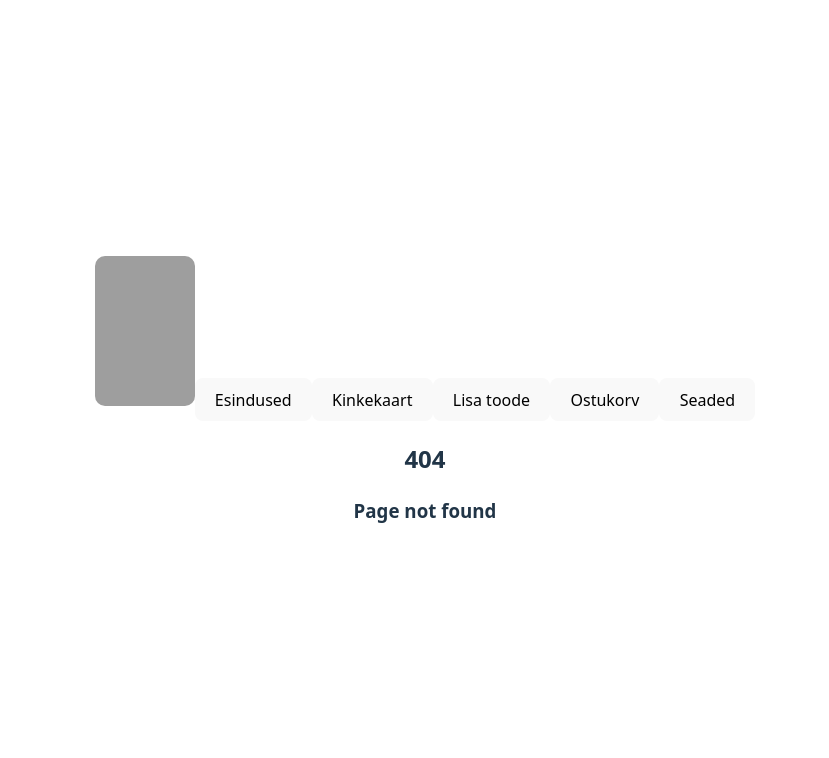
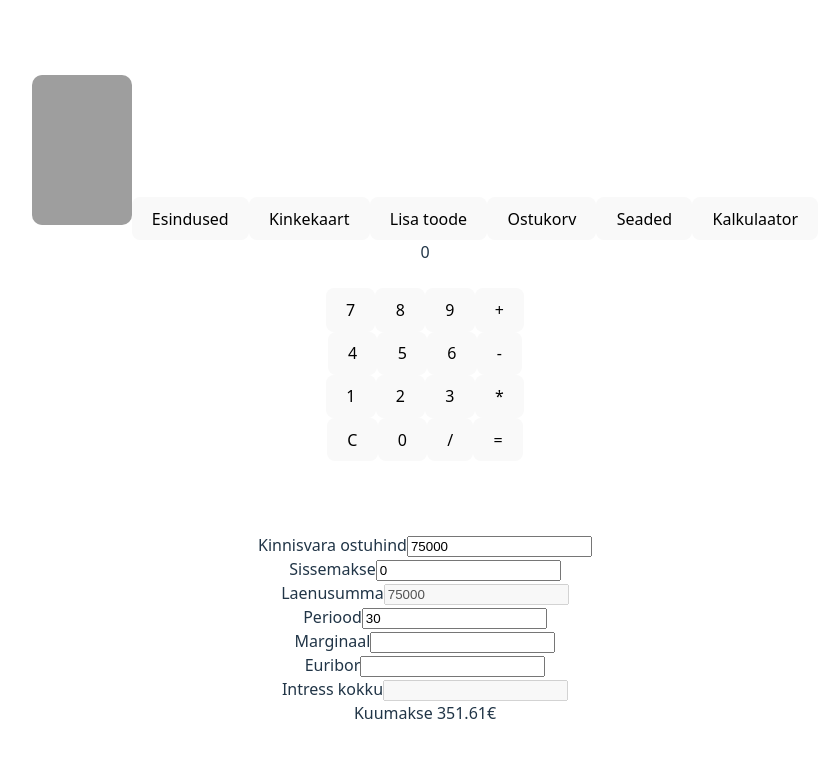
Before and after one commit to hallapmark/veebipood, a React (Vite) app: page /kalkulaator in a window 1280 px wide. Before the commit this address had no page. Shown: the top 758 px of the page, without its empty margins (215-1044 px from the left). Built offline with nearby package versions, Linux system fonts and the light colour scheme; grey boxes are pictures that could not be loaded.

Commit message:
Add loan calculator
Also a standard calculator for practice. WIP

```diff
--- a/src/App.css
+++ b/src/App.css
@@ -18,3 +18,8 @@
 .pilt:active {
   transform: scale(95%);
 }
+
+button:disabled {
+  cursor: default;
+  border: none;
+}
--- a/src/App.jsx
+++ b/src/App.jsx
@@ -1,4 +1,4 @@
-import { useState } from 'react'
+// import { useState } from 'react'
 // import reactLogo from './assets/react.svg'
 // import viteLogo from '/vite.svg'
 import './App.css'
@@ -10,6 +10,7 @@ import LisaToode from './pages/LisaToode'
 import Seaded from './pages/Seaded'
 import NotFound from './pages/NotFound'
 import Kinkekaardid from './pages/Kinkekaardid'
+import Kalkulaator from './pages/Kalkulaator'
 
 function App() {
   //const [count, setCount] = useState(0)
@@ -41,6 +42,10 @@ function App() {
         <button>Seaded</button>
       </Link>
 
+      <Link to="/kalkulaator">
+        <button>Kalkulaator</button>
+      </Link>
+
       <Routes>
         <Route path="/" element={ <Avaleht /> } />
         <Route path="/esindused" element={ <Esindused /> } />
@@ -48,6 +53,7 @@ function App() {
         <Route path="/lisa-toode" element={ <LisaToode /> } />
         <Route path="/ostukorv" element={ <Ostukorv /> } />
         <Route path="/seaded" element={ <Seaded /> } />
+        <Route path="/kalkulaator" element={ <Kalkulaator />} />
         <Route path="/*" element={ <NotFound /> } />
 
       </Routes>
--- /dev/null
+++ b/src/components/LaenuKalkulaator.jsx
@@ -0,0 +1,44 @@
+import { useRef, useState } from "react";
+
+function LaenuKalkulaator() {
+  const [kuumakse, setKuumakse] = useState(351.61);
+  const [laenusumma, setLaenusumma] = useState(75000);
+
+  const ostuhindRef = useRef();
+  const sissemakseRef = useRef();
+  const perioodRef = useRef();
+  const marginaalRef = useRef();
+  const euriborRef = useRef();
+
+  function arvutaKuumakse() {
+    setLaenusumma(ostuhindRef.current.value - sissemakseRef.current.value)
+
+    setKuumakse((ostuhindRef.current.value - sissemakseRef.current.value)
+    / 12 / perioodRef.current.value);
+  }
+
+  return (
+    <div>
+      <label>Kinnisvara ostuhind</label>
+      <input defaultValue={75000} ref={ostuhindRef} onChange={arvutaKuumakse} type="text" /><br />
+      <label>Sissemakse</label>
+      <input defaultValue={0} ref={sissemakseRef} onChange={arvutaKuumakse} type="text" /><br />
+      <label>Laenusumma</label>
+      <input value={laenusumma} disabled type="text" /><br />
+      <label>Periood</label>
+      <input defaultValue={30} ref={perioodRef} onChange={arvutaKuumakse} type="text" /><br />
+      <label>Marginaal</label>
+      <input ref={marginaalRef} onChange={arvutaKuumakse} type="text" /><br />
+      <label>Euribor</label>
+      <input ref={euriborRef} onChange={arvutaKuumakse} type="text" /><br />
+      <label>Intress kokku</label>
+      <input disabled type="text" /><br />
+      { laenusumma < 10000000 && laenusumma > 20000 ?
+        <div>Kuumakse {kuumakse.toFixed(2)}€</div> :
+        <div>Laenusumma võib olla vahemikus 20 000-10 000 000</div>
+      }
+    </div>
+  )
+}
+
+export default LaenuKalkulaator
--- /dev/null
+++ b/src/components/TavaKalkulaator.jsx
@@ -0,0 +1,59 @@
+import { useState } from "react";
+
+function Tavakalkulaator() {
+  const [number1, setNumber1] = useState(0);
+  const [operator, setOperator] = useState("");
+  const [number2, setNumber2] = useState();
+  const [isResult, setIsResult] = useState(false);
+
+  function setNumber(nr) {
+    if (operator === "") {
+      setNumber1(nr);
+    } else {
+      setNumber2(nr);
+    }
+  }
+
+  function reset() {
+    setNumber1(0);
+    setOperator("");
+    setNumber2();
+    setIsResult(false);
+  }
+
+  return (
+    <div>
+      <span>{number1} {operator} </span>
+      {number2 >=0 && <span>{number2} </span>}
+      <span>
+        {operator === "+" && isResult && <span> = {number1 + number2}</span>}
+        {operator === "-" && isResult && <span> = {number1 - number2}</span>}
+        {operator === "*" && isResult && <span> = {number1 * number2}</span>}
+        {operator === "/" && isResult && <span> = {number1 / number2}</span>}
+      </span>
+      <br />
+      <br />
+      <button onClick={() => setNumber(7)}>7</button>
+      <button onClick={() => setNumber(8)}>8</button>
+      <button onClick={() => setNumber(9)}>9</button>
+      <button onClick={() => setOperator("+")}>+</button>
+      <br />
+      <button onClick={() => setNumber(4)}>4</button>
+      <button onClick={() => setNumber(5)}>5</button>
+      <button onClick={() => setNumber(6)}>6</button>
+      <button onClick={() => setOperator("-")}>-</button>
+      <br />
+      <button onClick={() => setNumber(1)}>1</button>
+      <button onClick={() => setNumber(2)}>2</button>
+      <button onClick={() => setNumber(3)}>3</button>
+      <button onClick={() => setOperator("*")}>*</button>
+      <br />
+      <button onClick={reset}>C</button>
+      <button onClick={() => setNumber(0)}>0</button>
+      <button onClick={() => setOperator("/")}>/</button>
+      <button onClick={() => setIsResult(true)}>=</button>
+    </div>
+  );
+}
+
+export default Tavakalkulaator
--- a/src/main.jsx
+++ b/src/main.jsx
@@ -3,6 +3,8 @@ import { createRoot } from 'react-dom/client'
 import './index.css'
 import App from './App.jsx'
 import { BrowserRouter } from "react-router-dom"
+// created with: npm create vite veebipood
+// npm run dev
 
 // URLi vahetuseks (navigeerimiseks):
 // 1. npm i react-router-dom (node-modules kasuta sobilikud koodifailid)
--- a/src/pages/Avaleht.jsx
+++ b/src/pages/Avaleht.jsx
@@ -1,8 +1,55 @@
 //rafce ja rfce; rafc variant ka olemas; rfc samuti. ES7+ Pluginist need
 
+import { useState } from "react"
+import laigitud from "../assets/laigitud.svg";
+import mittelaigitud from "../assets/mittelaigitud.svg";
+
 function Avaleht() {
+  const [kogus, setKogus] = useState(0);
+  const [sonum, setSonum] = useState("Muuda kogus!");
+  const [like, setLike] = useState(false);
+
+  function nulli() {
+    setKogus(0);
+    setSonum("Kogus nullitud!");
+  }
+
+  function v2henda() {
+    setKogus(prev => prev - 1);
+    setSonum("Kogus vähendatud!");
+  }
+
+  function suurenda() {
+    setKogus(prev => prev + 1);
+    setSonum("Kogus suurendatud!");
+  }
+
   return (
-    <div>Avaleht</div>
+    <div>
+      {like && <img src={laigitud} alt="" />}
+      {!like && <img src={mittelaigitud} alt="" />}
+
+      {like ?
+      <img src={laigitud} alt="" /> :
+      <img src={mittelaigitud} alt="" />
+      }
+
+      {!like && <button onClick={() => setLike(true)}>Laigituks</button>}
+      {like && <button onClick={() => setLike(false)}>Like maha</button>}
+
+      {like ?
+      <button onClick={() => setLike(false)}>Like maha</button> :
+      <button onClick={() => setLike(true)}>Laigituks</button>
+      }
+
+      <button onClick={() => setLike(!like)}>{like ? "Like maha" : "Laigituks"}</button>
+
+      <div>{sonum}</div>
+      {kogus > 0 && <button onClick={nulli}>Tagasi nulli</button>} <br />
+      <button disabled={kogus === 0} onClick={v2henda}>-</button>
+      <span>{kogus}</span>
+      <button onClick={suurenda}>+</button>
+    </div>
   )
 }
 
--- /dev/null
+++ b/src/pages/Kalkulaator.jsx
@@ -0,0 +1,16 @@
+import Tavakalkulaator from '../components/Tavakalkulaator'
+import LaenuKalkulaator from '../components/LaenuKalkulaator'
+
+function Kalkulaator() {
+  return (
+    <div>
+        <Tavakalkulaator />
+
+        <br /><br /><br />
+
+        <LaenuKalkulaator />
+    </div>
+  )
+}
+
+export default Kalkulaator
--- a/src/pages/Kinkekaardid.jsx
+++ b/src/pages/Kinkekaardid.jsx
@@ -1,7 +1,30 @@
-import { useState } from "react";
+import { useRef, useState } from "react";
 
 function Kinkekaardid() {
   const [summa, setSumma] = useState(20); // muudab automaatselt html-i ka
+  const [kogus, setKogus] = useState(1);
+  const emailRef = useRef();
+
+  function lisa() {
+    // if (emailRef.current.value.includes("@") === false) {
+    //   alert("Email pole õigel kujul!");
+    // } else if (emailRef.current.value.length < 7) {
+    //   alert("Email liiga lühike!");
+    // } else {
+    //   alert("Email lisatud!");
+    // }
+
+    if (emailRef.current.value.includes("@") === false) {
+      alert("Email pole õigel kujul!");
+      return;
+    }
+
+    if (emailRef.current.value.length < 7) {
+      alert("Email liiga lühike!");
+      return;
+    }
+    alert("Email lisatud!");
+  }
 
   return (
     <div>
@@ -10,6 +33,22 @@ function Kinkekaardid() {
       <button onClick={() => setSumma(100)}>100€</button>
 
       <div>Kinkekaart {summa} €</div>
+
+      <br /><br />
+
+      <button disabled={kogus === 1} onClick={() => setKogus(prev => prev - 1)}>-</button>
+      <span>{kogus}</span>
+      <button onClick={() => setKogus(prev => prev + 1)}>+</button>
+
+      <br /><br />
+
+      <div>{summa * kogus}€</div>
+
+      <br /><br />
+
+      <label>Email</label> <br />
+      <input ref={emailRef} type="text"/> <br />
+      <button onClick={lisa}>Lisa</button>
     </div>
   );
 }
--- a/src/pages/LisaToode.jsx
+++ b/src/pages/LisaToode.jsx
@@ -1,7 +1,24 @@
+import { useRef, useState } from "react";
 
 function LisaToode() {
+  const [sonum, setSonum] = useState("Lisa uus toode");
+  const nimiRef = useRef();
+
+  const lisa = () => {
+    if (nimiRef.current.value === "") {
+      setSonum("Tühja nimega ei saa toodet lisada!");
+    } else {
+      setSonum("Toode lisatud!");
+    }
+  }
+
   return (
-    <div>LisaToode</div>
+    <div>
+      <div>{sonum}</div>
+      <label>Nimi</label> <br/>
+      <input ref={nimiRef} type="text" /> <br/>
+      <button onClick={() => lisa()}>Lisa</button> <br/>
+    </div>
   )
 }
 
--- a/src/pages/NotFound.jsx
+++ b/src/pages/NotFound.jsx
@@ -1,4 +1,3 @@
-
 function NotFound() {
   return (
     <div>
```
Also changed, not shown: src/assets/laigitud.svg (added), src/assets/mittelaigitud.svg (added).
